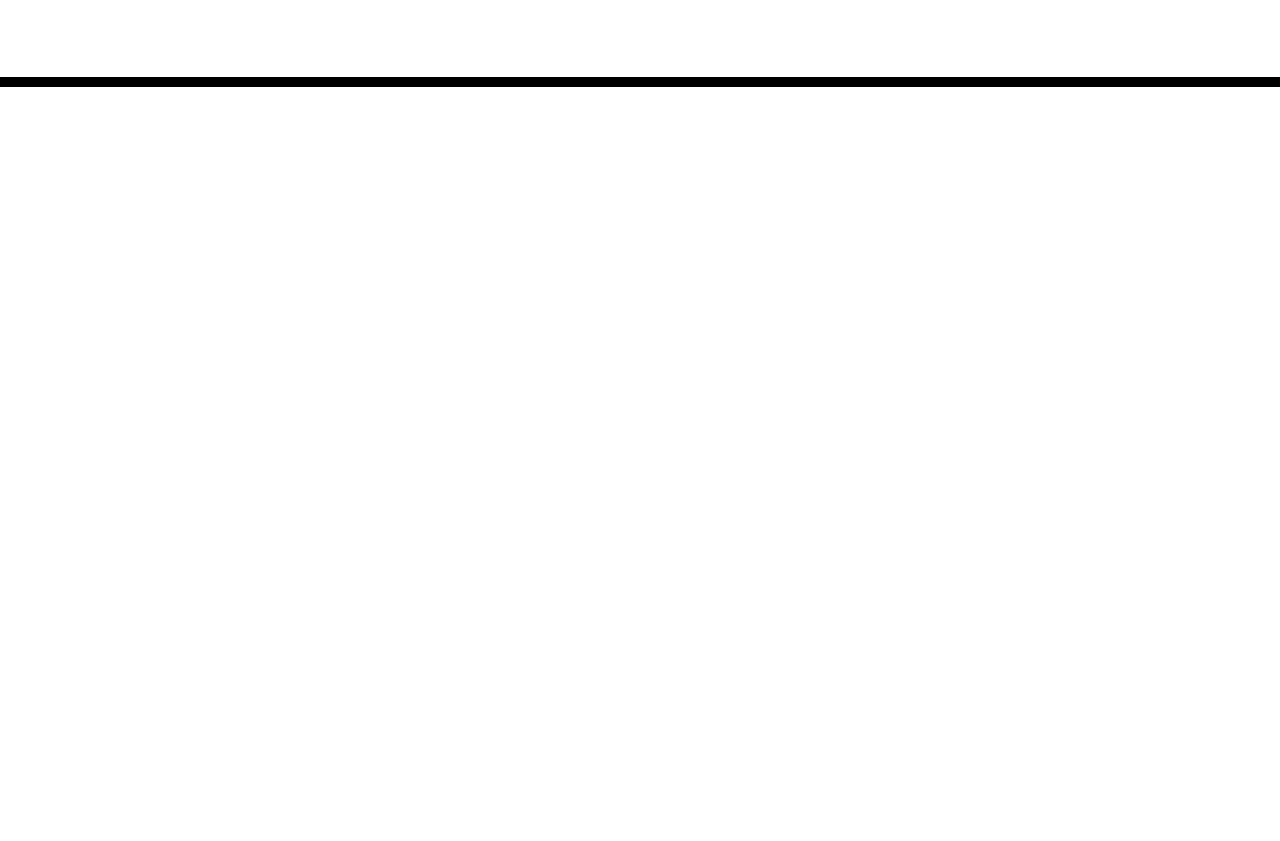
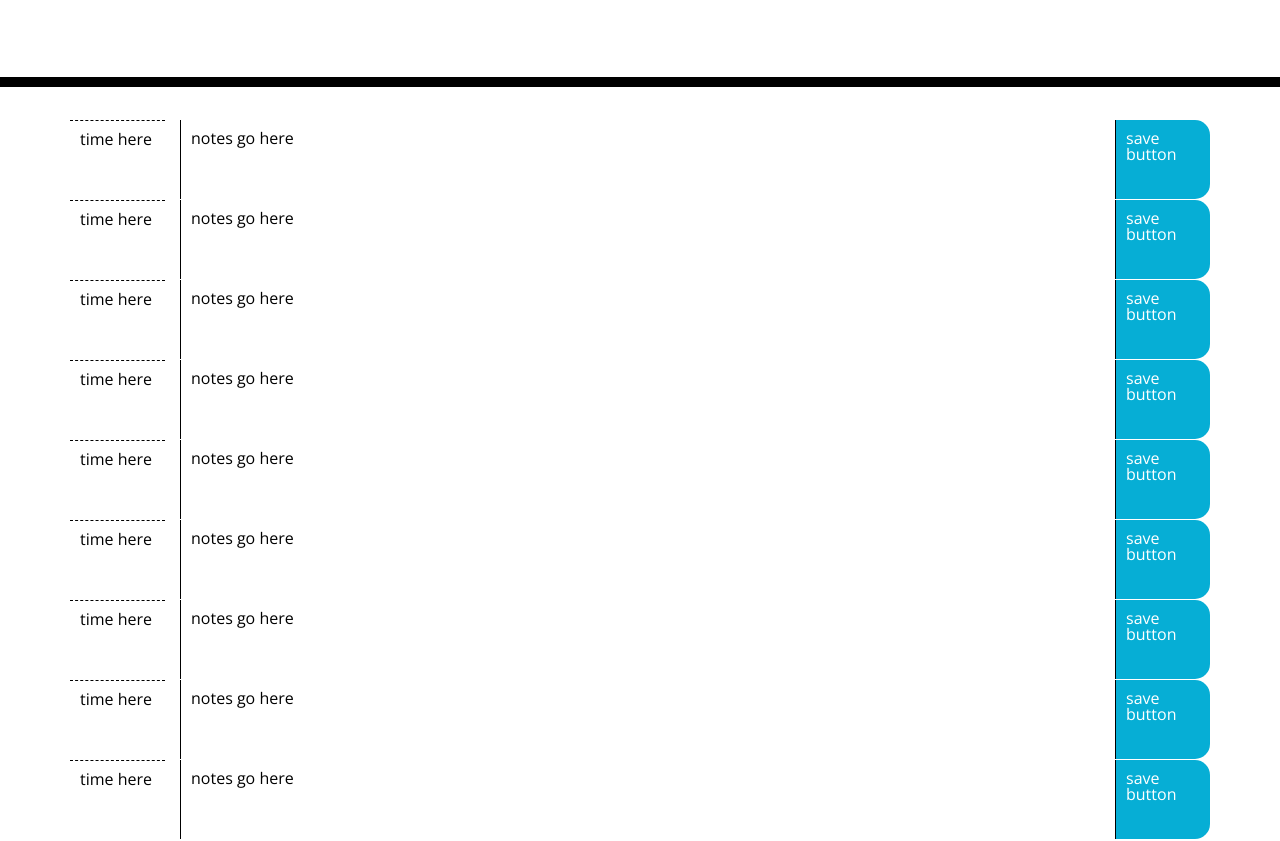
Before and after one commit to beckyazehr/Work-Day-Scheduler, a plain HTML site: page index.html in a window 1280 px wide. Shown: the part 181-1022 px from the top of the page. Before the commit the page ends 800 px from the top, so only its background shows below. Drawn offline with nearby package versions, Linux system fonts and the light colour scheme.

Commit message:
Added rows for schedule

```diff
--- a/index.html
+++ b/index.html
@@ -30,6 +30,51 @@
     </header>
     <div class="container">
       <!-- Timeblocks go here -->
+      <div class = "row">
+        <div class = "col-1 hour">time here</div>
+        <div class = "col-10"><textarea>notes go here</textarea></div>
+        <div class = "col-1 saveBtn">save button</div>
+      </div>
+      <div class = "row">
+        <div class = "col-1 hour">time here</div>
+        <div class = "col-10"><textarea>notes go here</textarea></div>
+        <div class = "col-1 saveBtn">save button</div>
+      </div>
+      <div class = "row">
+        <div class = "col-1 hour">time here</div>
+        <div class = "col-10"><textarea>notes go here</textarea></div>
+        <div class = "col-1 saveBtn">save button</div>
+      </div>
+      <div class = "row">
+        <div class = "col-1 hour">time here</div>
+        <div class = "col-10"><textarea>notes go here</textarea></div>
+        <div class = "col-1 saveBtn">save button</div>
+      </div>
+      <div class = "row">
+        <div class = "col-1 hour">time here</div>
+        <div class = "col-10"><textarea>notes go here</textarea></div>
+        <div class = "col-1 saveBtn">save button</div>
+      </div>
+      <div class = "row">
+        <div class = "col-1 hour">time here</div>
+        <div class = "col-10"><textarea>notes go here</textarea></div>
+        <div class = "col-1 saveBtn">save button</div>
+      </div>
+      <div class = "row">
+        <div class = "col-1 hour">time here</div>
+        <div class = "col-10"><textarea>notes go here</textarea></div>
+        <div class = "col-1 saveBtn">save button</div>
+      </div>
+      <div class = "row">
+        <div class = "col-1 hour">time here</div>
+        <div class = "col-10"><textarea>notes go here</textarea></div>
+        <div class = "col-1 saveBtn">save button</div>
+      </div>
+      <div class = "row">
+        <div class = "col-1 hour">time here</div>
+        <div class = "col-10"><textarea>notes go here</textarea></div>
+        <div class = "col-1 saveBtn">save button</div>
+      </div>
     </div>
 
     <script src="https://code.jquery.com/jquery-3.4.1.min.js"></script>
--- a/style.css
+++ b/style.css
@@ -1,3 +1,7 @@
+* {
+  box-sizing: border-box;
+}
+
 body {
   font-family: 'Open Sans', sans-serif;
   font-size: 16px;
@@ -11,6 +15,8 @@ textarea{
   color: #000000;
   border-left: 1px solid black;
   padding: 10px;
+  width: 100%;
+  height: 100%;
 }
 
 .jumbotron {
@@ -40,6 +46,7 @@ textarea{
   background-color: #ffffff;
   color: #000000;
   border-top: 1px dashed #000000;
+  padding: 10px;
 }
 
 .past {
@@ -63,6 +70,7 @@ textarea{
   border-bottom-right-radius: 15px;
   background-color: #06AED5;
   color: white;
+  padding: 10px;
 }
 
 .saveBtn i:hover {
```
